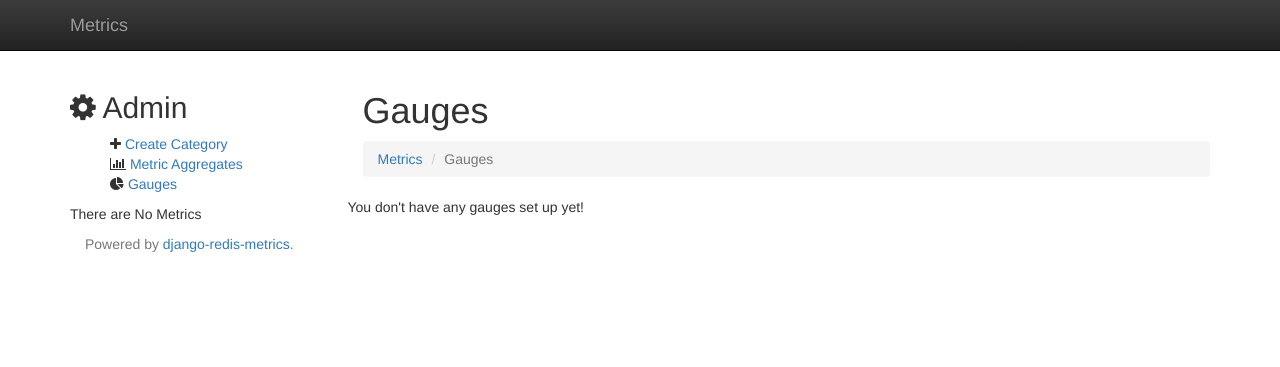
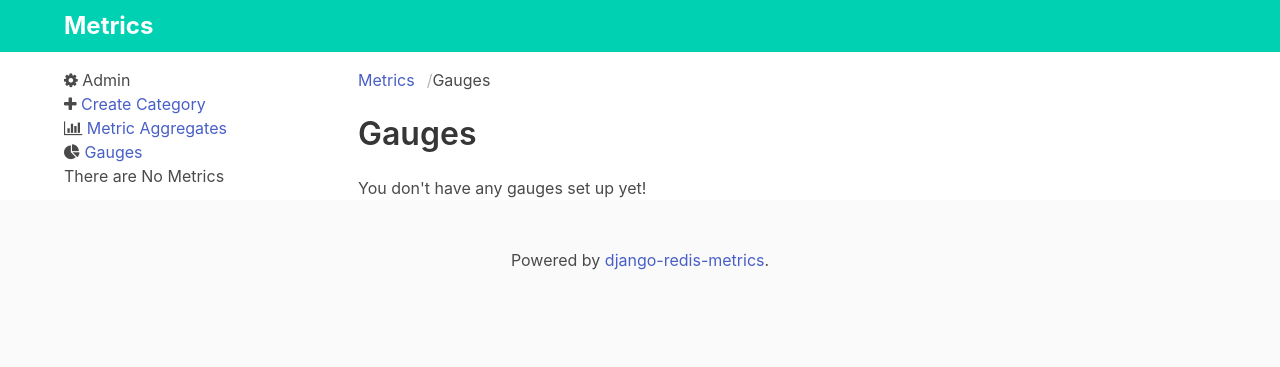
Before and after one commit to bradmontgomery/django-redis-metrics, a Django app: template redis_metrics/templates/redis_metrics/gauges.html in a window 1280 px wide. Shown: the top 367 px of the page. Run offline with Django 3.2, Linux system fonts and the light colour scheme; the template is opened without the code that fills it, so the values that code supplies are empty; some libraries are stand-ins or nearby versions.

Commit message:
Update base.html to use Bulma

```diff
--- a/redis_metrics/templates/redis_metrics/base.html
+++ b/redis_metrics/templates/redis_metrics/base.html
@@ -10,43 +10,40 @@
     <meta name="viewport" content="width=device-width, initial-scale=1">
     <meta name="description" content="Metrics, powered by django-redis-metrics">
     <title>Metrics</title>
-    <link href="{% static 'redis_metrics/css/bs.min.css' %}" rel="stylesheet">
-    <link href="{% static 'redis_metrics/css/bs-theme.min.css' %}" rel="stylesheet">
+    <link rel="stylesheet" href="https://cdn.jsdelivr.net/npm/bulma@0.9.3/css/bulma.min.css">
+    <link href="{% static 'redis_metrics/css/_custom.css' %}" rel="stylesheet">
     <link href="https://maxcdn.bootstrapcdn.com/font-awesome/4.7.0/css/font-awesome.min.css" rel="stylesheet">
     {% block extrahead %}{% endblock %}
   </head>
   <body>
-    <nav class="navbar navbar-inverse navbar-static-top">
+    <nav class="navbar is-primary mb-4" role="navigation">
       <div class="container">
-        <div class="navbar-header">
-          <button type="button" class="navbar-toggle collapsed" data-toggle="collapse" data-target="#navbar" aria-expanded="false" aria-controls="navbar">
-            <span class="sr-only">Toggle navigation</span>
-            <span class="icon-bar"></span>
-            <span class="icon-bar"></span>
-            <span class="icon-bar"></span>
-          </button>
-          <a class="navbar-brand" href="{% url 'redis_metrics_default' %}">Metrics</a>
+      <div class="navbar-brand">
+        <a class="navbar-item" href="{% url 'redis_metrics_default' %}">
+          <span class="is-size-4 has-text-weight-bold">Metrics</span>
+        </a>
       </div>
     </div>
     </nav>
-
-    <div class="container">
-      <div class="row">
-        <div class="col-md-3">{% block nav %}{% metric_list %}{% endblock %}</div>
-        <div class="col-md-9">
-          <h1>{% block titletext %}{% endblock %}</h1>
-
-          <ul class="breadcrumb">
+    <div class="container is-widescreen">
+      <div class="columns">
+        <div class="column is-3">{% block nav %}{% metric_list %}{% endblock %}</div>
+        <div class="column is-9">
+          <nav class="breadcrumb" aria-label="breadcrumbs">
+            <ul>
               <li><a href="{% url 'redis_metrics_default' %}">Metrics</a></li>
               {% block breadcrumb %}{% endblock %}
             </ul>
+          </nav>
+          <h1 class="title">{% block titletext %}{% endblock %}</h1>
 
-          {% block content %}{% endblock %}
+          <div class="content">{% block content %}{% endblock %}</div>
+        </div>
       </div>
     </div><!-- /.container -->
 
-    <footer class="footer">
-      <div class="container">
+    <footer class="footer" style="z-index: 999;">
+      <div class="content has-text-centered">
         <p class="text-muted">Powered by <a href="https://github.com/bradmontgomery/django-redis-metrics">django-redis-metrics</a>.</p>
       </div>
     </footer>
```
Lines whose indentation alone changed are shown as unchanged.
